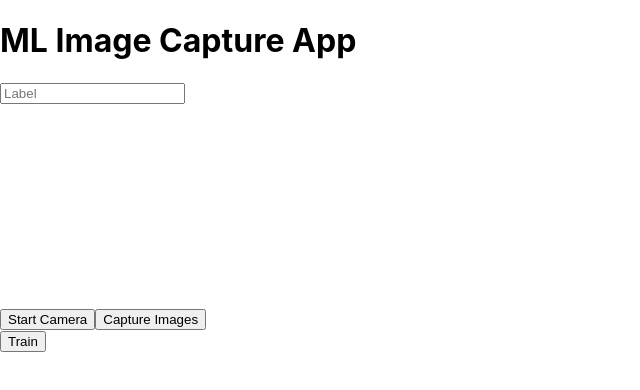
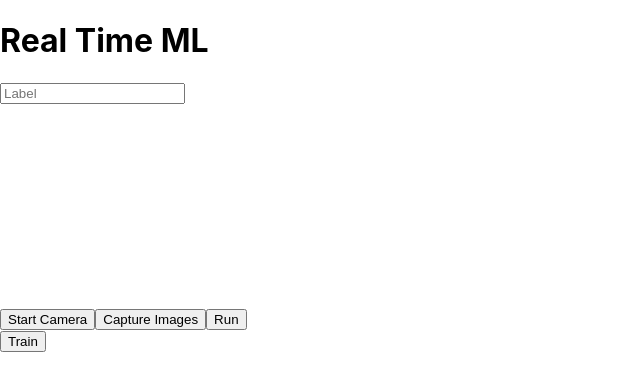
Before and after one commit to GYUabc123/RealtimeML, a React (Create React App) app in the folder frontend/: page / in a window 1280 px wide. Shown: the top 390 px of the page, without its empty margins (0-640 px from the left). Built offline with nearby package versions, Linux system fonts and the light colour scheme.

Commit message:
backend working, need to fix and improve run model

```diff
--- a/frontend/src/App.js
+++ b/frontend/src/App.js
@@ -25,7 +25,7 @@ function App() {
 
   return (
     <div>
-      <h1>ML Image Capture App</h1>
+      <h1>Real Time ML</h1>
       <input
         value={label}
         onChange={(e) => setLabel(e.target.value)}
--- a/frontend/src/components/Camera.jsx
+++ b/frontend/src/components/Camera.jsx
@@ -51,6 +51,7 @@
 // export default Camera;
 
 import React, { useRef } from 'react';
+import axios from 'axios';
 
 function Camera({ label, onCaptureImages }) {
   const videoRef = useRef();
@@ -98,6 +99,31 @@ function Camera({ label, onCaptureImages }) {
   };
 
 
+  const runModel = async () => {
+    const ctx = canvasRef.current.getContext('2d'); // Ensure canvas context is available
+    if (!videoRef.current) {
+      alert("Please start the camera first.");
+      return;
+    }
+
+    // Get image from video and convert to hex
+    ctx.drawImage(videoRef.current, 0, 0, 128, 128); // Draw the current video frame to the canvas
+    const blob = await new Promise(res => canvasRef.current.toBlob(res, 'image/jpeg')); // Convert canvas to blob
+    const buffer = await blob.arrayBuffer(); // Convert blob to ArrayBuffer
+    const hexImage = await blobToHex(blob); // Convert blob to hex string
+
+    // Send POST request
+    try {
+      const response = await axios.post('http://127.0.0.1:5000/predict', {
+        image: hexImage
+      });
+      console.log('Prediction:', response.data.label);
+      alert(`Prediction: ${response.data.label}`);
+    } catch (error) {
+      console.error('Prediction error:', error);
+    }
+  }
+
   return (
     <div>
       <video ref={videoRef} width="300" height="200" />
@@ -105,6 +131,7 @@ function Camera({ label, onCaptureImages }) {
       <div>
         <button onClick={startCamera}>Start Camera</button>
         <button onClick={captureImages}>Capture Images</button>
+        <button onClick={runModel}>Run</button>
       </div>
     </div>
   );
```
Also changed, not shown: 2 other files (tests, documents, lock files or other folders).
